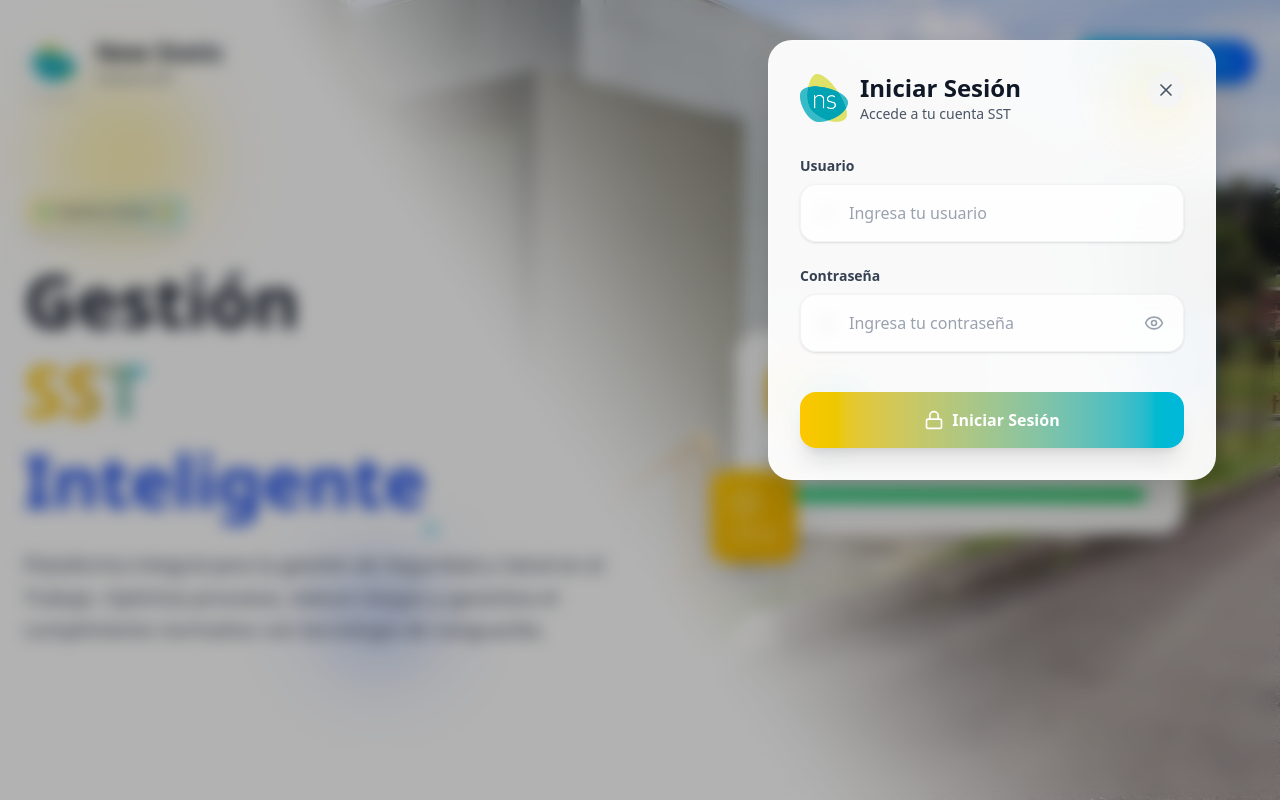
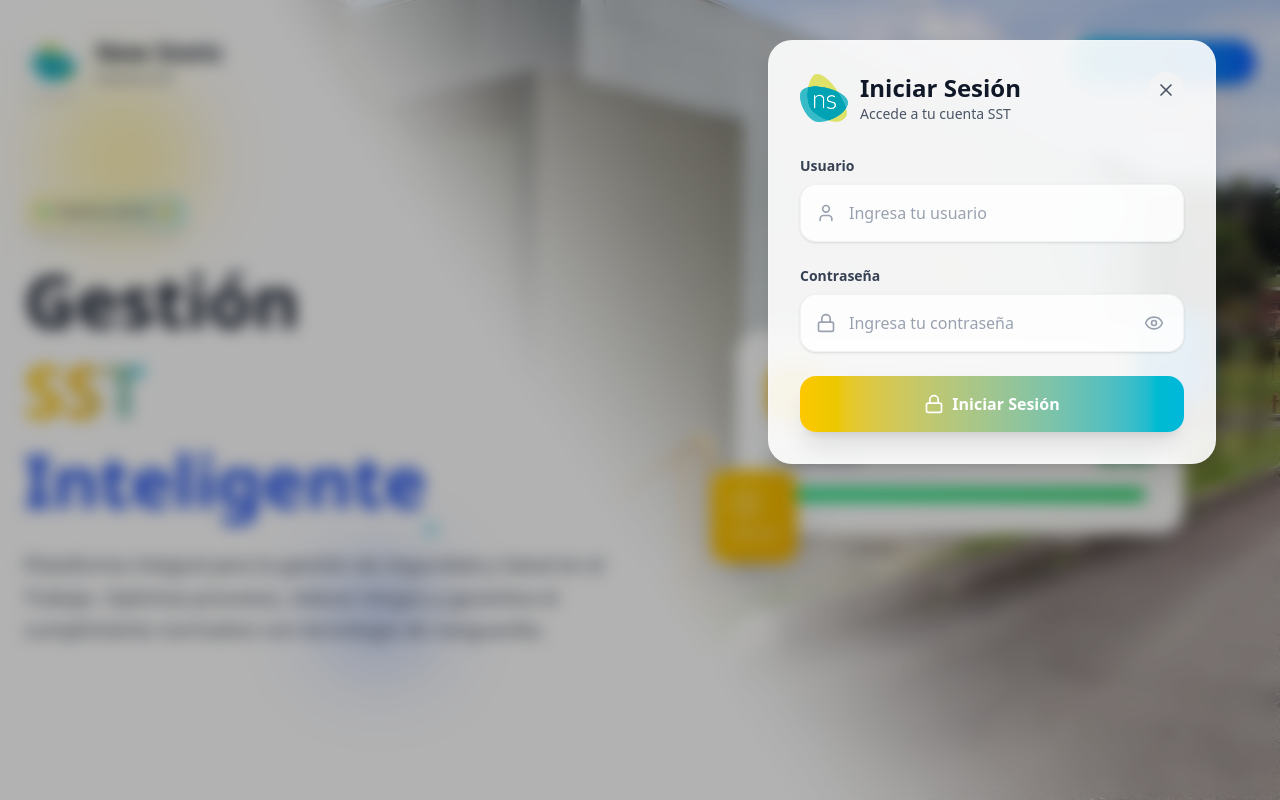
Before and after one commit to PTIC2/SST---FRONTEND, a React (Vite) app: page / in a window 1280 px wide. Both pictures are taken after a click on the button "Iniciar Sesión". Built offline with nearby package versions, Linux system fonts and the light colour scheme.

Commit message:
feat: simplificar el componente LoginForm eliminando props innecesarias y optimizando el código

```diff
--- a/src/auth/components/LoginForm.jsx
+++ b/src/auth/components/LoginForm.jsx
@@ -4,9 +4,9 @@
 import { useState } from "react";
 import { useForm } from "react-hook-form";
 
-export const LoginForm = ({ onClose, modalVariants }) => {
+export const LoginForm = ({ onClose }) => {
   const [showPassword, setShowPassword] = useState(false);
-  const { register, handleSubmit, formState: { errors, isSubmitting }, reset} = useForm({
+  const { register, handleSubmit, formState: { errors, isSubmitting }, reset } = useForm({
     defaultValues: {
       username: '',
       password: ''
@@ -15,95 +15,53 @@
 
   const onSubmit = async (data) => {
     console.log('Form data:', data);
-    // Simulate API call
     await new Promise(resolve => setTimeout(resolve, 1000));
-    alert(`Login: ${data.username} como ${data.userType}`);
+    alert(`Login: ${data.username}`);
     reset();
     onClose();
   };
 
+  const fieldVariants = {
+    initial: { opacity: 0, y: 20 },
+    animate: { opacity: 1, y: 0 }
+  };
+
   return (
     <motion.div
-        variants={modalVariants}
-        initial="hidden"
-        animate="visible"
+      initial="initial"
+      animate="animate"
       exit="exit"
       className="relative"
     >
-        {/* Background with glassmorphism effect */}
-        <div className="absolute inset-0 bg-white/95 backdrop-blur-xl rounded-3xl shadow-2xl border border-white/30" />
+      {/* Fondo simplificado */}
+      <div className="absolute inset-0 bg-white/90 backdrop-blur-sm rounded-3xl shadow-xl border border-white/20" />
 
-        {/* Animated background elements */}
-        <div className="absolute inset-0 overflow-hidden rounded-3xl">
-            <motion.div
-            className="absolute top-4 right-4 w-20 h-20 rounded-full bg-gradient-to-r from-yellow-300/20 to-yellow-400/20 blur-xl"
-            animate={{
-                scale: [1, 1.2, 1],
-                opacity: [0.3, 0.5, 0.3]
-            }}
-            transition={{
-                duration: 4,
-                repeat: Infinity,
-                ease: "easeInOut"
-            }}
-            />
-            <motion.div
-            className="absolute bottom-8 left-8 w-16 h-16 rounded-full bg-gradient-to-r from-cyan-400/20 to-cyan-500/20 blur-xl"
-            animate={{
-                scale: [1, 0.8, 1],
-                opacity: [0.3, 0.6, 0.3]
-            }}
-            transition={{
-                duration: 3,
-                repeat: Infinity,
-                ease: "easeInOut",
-                delay: 1
-            }}
-            />
-        </div>
-
-        {/* Content */}
+      {/* Contenido */}
       <div className="relative z-10 p-8">
-            {/* Header */}
+        {/* Encabezado */}
         <div className="flex justify-between items-start mb-8">
           <div className="flex items-center space-x-3">
-                <motion.div
-                className="w-12 h-12 rounded-xl flex items-center justify-center"
-                whileHover={{ scale: 1.05, rotate: 5 }}
-                transition={{ duration: 0.3 }}
-                >
-                <img src={Logo} className='w-12 h-12' />
-                </motion.div>
+            <img src={Logo} className='w-12 h-12 rounded-xl' />
             <div>
               <h2 className="text-2xl font-bold text-gray-900">Iniciar Sesión</h2>
               <p className="text-sm text-gray-600">Accede a tu cuenta SST</p>
             </div>
           </div>
-
-            <motion.button
+          <button
             onClick={onClose}
             className="p-2 rounded-full bg-gray-100/80 hover:bg-gray-200/80 transition-colors duration-200"
-                whileHover={{ scale: 1.1 }}
-                whileTap={{ scale: 0.9 }}
           >
             <X className="w-5 h-5 text-gray-600" />
-            </motion.button>
+          </button>
         </div>
 
-            {/* Form */}
+        {/* Formulario */}
         <form onSubmit={handleSubmit(onSubmit)} className="space-y-6">
-
-            {/* Username Input */}
-            <motion.div
-                initial={{ opacity: 0, y: 20 }}
-                animate={{ opacity: 1, y: 0 }}
-                transition={{ delay: 0.2 }}
-            >
-                <label className="block text-sm font-semibold text-gray-700 mb-2">
-                Usuario
-                </label>
+          {/* Usuario */}
+          <motion.div variants={fieldVariants} transition={{ delay: 0.1 }}>
+            <label className="block text-sm font-semibold text-gray-700 mb-2">Usuario</label>
             <div className="relative">
-                <User className="absolute left-4 top-1/2 transform -translate-y-1/2 w-5 h-5 text-gray-400" />
+              <User className="absolute left-4 top-1/2 -translate-y-1/2 w-5 h-5 text-gray-400" />
               <input
                 type="text"
                 {...register('username', {
@@ -111,31 +69,21 @@
                   minLength: { value: 3, message: 'Mínimo 3 caracteres' }
                 })}
                 placeholder="Ingresa tu usuario"
-                    className="w-full pl-12 pr-4 py-4 bg-white/80 backdrop-blur-sm border border-gray-200/50 rounded-2xl focus:outline-none focus:ring-2 focus:ring-cyan-500/50 focus:border-cyan-500 transition-all duration-300 text-gray-700 font-medium shadow-sm placeholder-gray-400"
+                className="w-full pl-12 pr-4 py-4 bg-white/80 border border-gray-200/50 rounded-2xl focus:ring-2 focus:ring-cyan-500/50 focus:border-cyan-500 text-gray-700 font-medium shadow-sm placeholder-gray-400"
               />
             </div>
             {errors.username && (
-                <motion.p
-                    initial={{ opacity: 0 }}
-                    animate={{ opacity: 1 }}
-                    className="text-red-500 text-sm mt-2 ml-1"
-                >
+              <p className="text-red-500 text-sm mt-2 ml-1">
                 {errors.username.message}
-                </motion.p>
+              </p>
             )}
           </motion.div>
 
-            {/* Password Input */}
-            <motion.div
-                initial={{ opacity: 0, y: 20 }}
-                animate={{ opacity: 1, y: 0 }}
-                transition={{ delay: 0.3 }}
-            >
-                <label className="block text-sm font-semibold text-gray-700 mb-2">
-                Contraseña
-                </label>
+          {/* Contraseña */}
+          <motion.div variants={fieldVariants} transition={{ delay: 0.2 }}>
+            <label className="block text-sm font-semibold text-gray-700 mb-2">Contraseña</label>
             <div className="relative">
-                <Lock className="absolute left-4 top-1/2 transform -translate-y-1/2 w-5 h-5 text-gray-400" />
+              <Lock className="absolute left-4 top-1/2 -translate-y-1/2 w-5 h-5 text-gray-400" />
               <input
                 type={showPassword ? "text" : "password"}
                 {...register('password', {
@@ -143,54 +91,33 @@
                   minLength: { value: 6, message: 'Mínimo 6 caracteres' }
                 })}
                 placeholder="Ingresa tu contraseña"
-                    className="w-full pl-12 pr-12 py-4 bg-white/80 backdrop-blur-sm border border-gray-200/50 rounded-2xl focus:outline-none focus:ring-2 focus:ring-cyan-500/50 focus:border-cyan-500 transition-all duration-300 text-gray-700 font-medium shadow-sm placeholder-gray-400"
+                className="w-full pl-12 pr-12 py-4 bg-white/80 border border-gray-200/50 rounded-2xl focus:ring-2 focus:ring-cyan-500/50 focus:border-cyan-500 text-gray-700 font-medium shadow-sm placeholder-gray-400"
               />
-                <motion.button
+              <button
                 type="button"
                 onClick={() => setShowPassword(!showPassword)}
-                    className="absolute right-4 top-1/2 transform -translate-y-1/2 p-1"
-                    whileHover={{ scale: 1.1 }}
-                    whileTap={{ scale: 0.9 }}
+                className="absolute right-4 top-1/2 -translate-y-1/2 p-1"
               >
-                    {showPassword ? (
-                    <EyeOff className="w-5 h-5 text-gray-400" />
-                    ) : (
-                    <Eye className="w-5 h-5 text-gray-400" />
-                    )}
-                </motion.button>
+                {showPassword ? <EyeOff className="w-5 h-5 text-gray-400" /> : <Eye className="w-5 h-5 text-gray-400" />}
+              </button>
             </div>
             {errors.password && (
-                <motion.p
-                    initial={{ opacity: 0 }}
-                    animate={{ opacity: 1 }}
-                    className="text-red-500 text-sm mt-2 ml-1"
-                >
+              <p className="text-red-500 text-sm mt-2 ml-1">
                 {errors.password.message}
-                </motion.p>
+              </p>
             )}
           </motion.div>
 
-            {/* Submit Button */}
-            <motion.div
-                initial={{ opacity: 0, y: 20 }}
-                animate={{ opacity: 1, y: 0 }}
-                transition={{ delay: 0.4 }}
-                className="pt-4"
-            >
-                <motion.button
+          {/* Botón Enviar */}
+          <motion.div variants={fieldVariants} transition={{ delay: 0.3 }}>
+            <button
               type="submit"
               disabled={isSubmitting}
               className="w-full bg-gradient-to-r from-yellow-400 to-cyan-500 hover:from-yellow-500 hover:to-cyan-600 disabled:from-gray-400 disabled:to-gray-500 text-white py-4 rounded-2xl font-semibold shadow-xl hover:shadow-2xl transition-all duration-300 flex items-center justify-center space-x-2"
-                whileHover={{ scale: isSubmitting ? 1 : 1.02, y: isSubmitting ? 0 : -2 }}
-                whileTap={{ scale: 0.98 }}
             >
               {isSubmitting ? (
                 <>
-                    <motion.div
-                        className="w-5 h-5 border-2 border-white/30 border-t-white rounded-full"
-                        animate={{ rotate: 360 }}
-                        transition={{ duration: 1, repeat: Infinity, ease: "linear" }}
-                    />
+                  <div className="w-5 h-5 border-2 border-white/30 border-t-white rounded-full animate-spin" />
                   <span>Iniciando sesión...</span>
                 </>
               ) : (
@@ -199,11 +126,10 @@
                   <span>Iniciar Sesión</span>
                 </>
               )}
-                </motion.button>
+            </button>
           </motion.div>
-
         </form>
       </div>
     </motion.div>
-  )
+  );
 }
```
Lines whose indentation alone changed are shown as unchanged.
